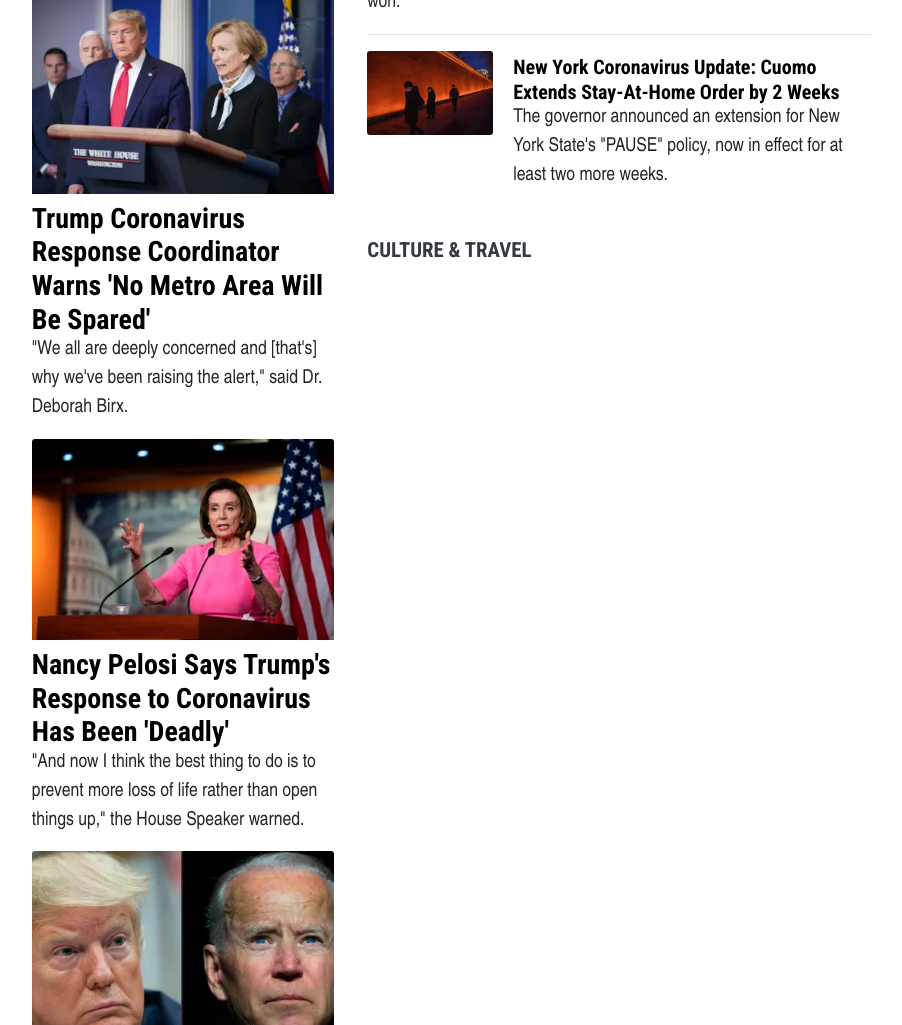
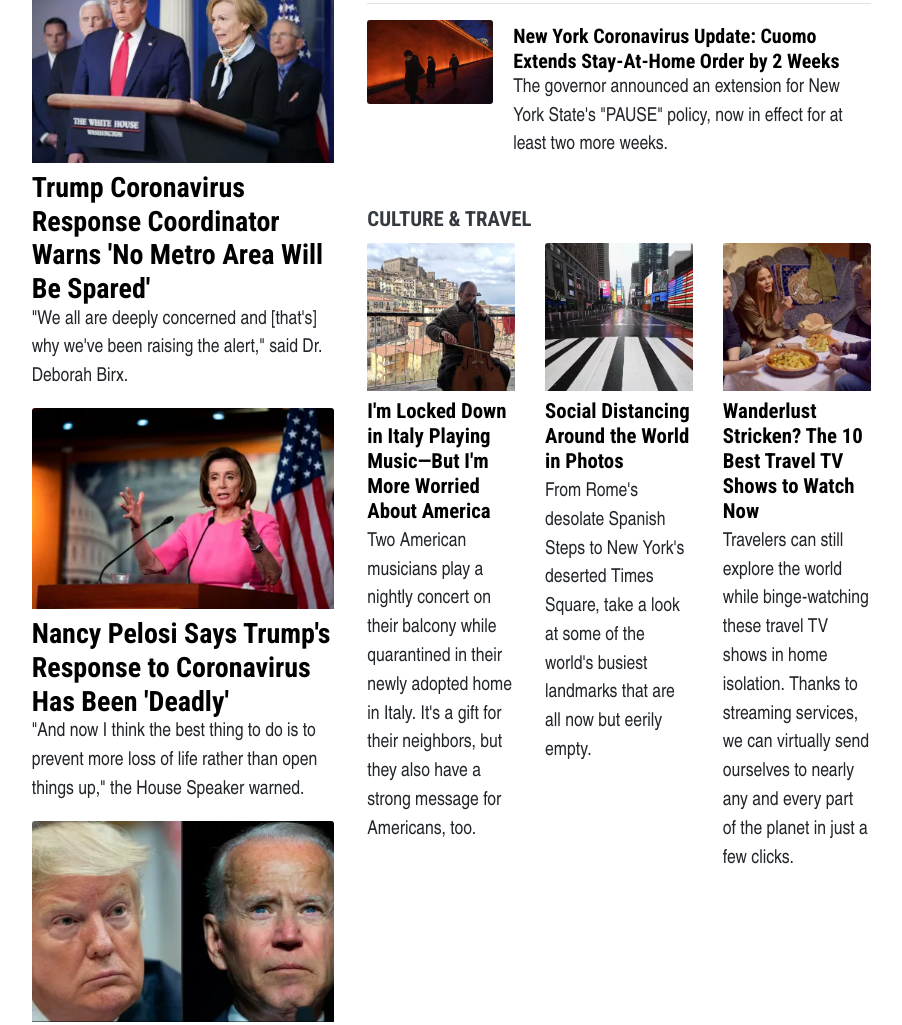
Before and after one commit to teekaytech/Newsweek-Clone, a plain HTML site: page index.html in a window 1280 px wide. Shown: the part 737-1762 px from the top of the page, without its empty margins (21-923 px from the left). Drawn offline with nearby package versions, Linux system fonts and the light colour scheme.

Commit message:
Complete styling culture and travel section

```diff
--- a/index.html
+++ b/index.html
@@ -15,14 +15,14 @@
 
 <body>
   <div class="bg-white">
-    <header class="container-fluid">
+    <header class="container-fluid h-auto">
       <div class="row row-cols-3 header-top">
-        <div class="d-flex flex-column p-4">
-          <a href="#" class="text-white font-weight-bold text-decoration-none pb-2">
+        <div class="d-flex flex-column justify-content-center px-4">
+          <a href="#" class="text-white font-weight-bold text-decoration-none py-1">
             <img src="assets/img/weather.png" alt="weather-logo" class="img-fluid" width="22">
             <span>28<sup>o</sup> Lagos, NG ></span>
           </a>
-          <span class="pt-1">Mon, Mar 30, 2020</span>
+          <span class="pb-1">Mon, Mar 30, 2020</span>
         </div>
         <div>
           <a href="#">
@@ -189,6 +189,42 @@
 
           <div class="mt-4 mb-2 deep-link text-dark">CULTURE & TRAVEL</div>
 
+          <section class="row mb-3">
+            <article class="col-md-4">
+              <a href="#"><img src="assets/img/locked-down-italy-playing-music.webp" class="card-img-top"
+                  alt="lockdown"></a>
+              <div class="card-body px-0 py-0">
+                <h5 class="display-inline-block deep-link pt-2 mb-1"> <a href="#">I'm Locked Down
+                    in Italy Playing Music—But I'm More Worried About America</a></h5>
+                <p class="card-text">Two American musicians play a nightly concert on their balcony while quarantined in
+                  their newly adopted home in Italy. It's a gift for their neighbors, but they also have a strong
+                  message for Americans, too.</p>
+              </div>
+            </article>
+
+            <article class="col-md-4">
+              <a href="#"><img src="assets/img/times-square-new-york.webp" class="card-img-top" alt="time-square"></a>
+              <div class="card-body px-0 py-0">
+                <h5 class="display-inline-block deep-link pt-2 mb-1"> <a href="#">Social Distancing Around the World in
+                    Photos</a></h5>
+                <p class="card-text">From Rome's desolate Spanish Steps to New York's deserted Times Square, take a look
+                  at some of the world's busiest landmarks that are all now but eerily empty.</p>
+              </div>
+            </article>
+
+            <article class="col-md-4">
+              <a href="#"><img src="assets/img/breakfast-lunch-dinner.webp" class="card-img-top"
+                  alt="breakfast-lunch-dinner"></a>
+              <div class="card-body px-0 py-0">
+                <h5 class="display-inline-block deep-link pt-2 mb-1"> <a href="#">Wanderlust Stricken? The 10 Best
+                    Travel TV Shows to Watch Now</a></h5>
+                <p class="card-text">Travelers can still explore the world while binge-watching these travel TV shows in
+                  home isolation. Thanks to streaming services, we can virtually send ourselves to nearly any and every
+                  part of the planet in just a few clicks.</p>
+              </div>
+            </article>
+
+          </section>
 
         </div>
 
```
Also changed, not shown: assets/img/breakfast-lunch-dinner.webp (added), assets/img/locked-down-italy-playing-music.webp (added), assets/img/times-square-new-york.webp (added).
